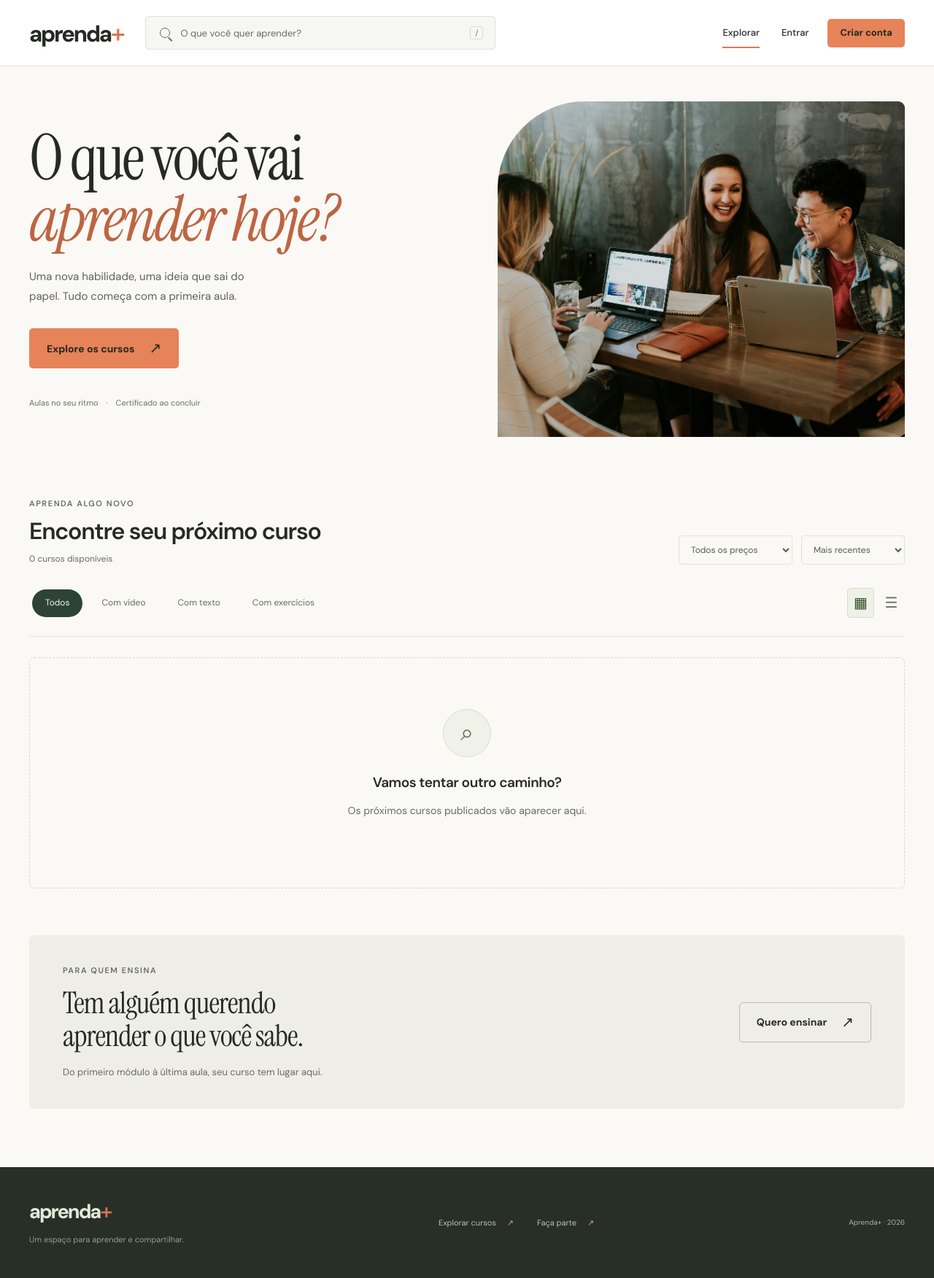
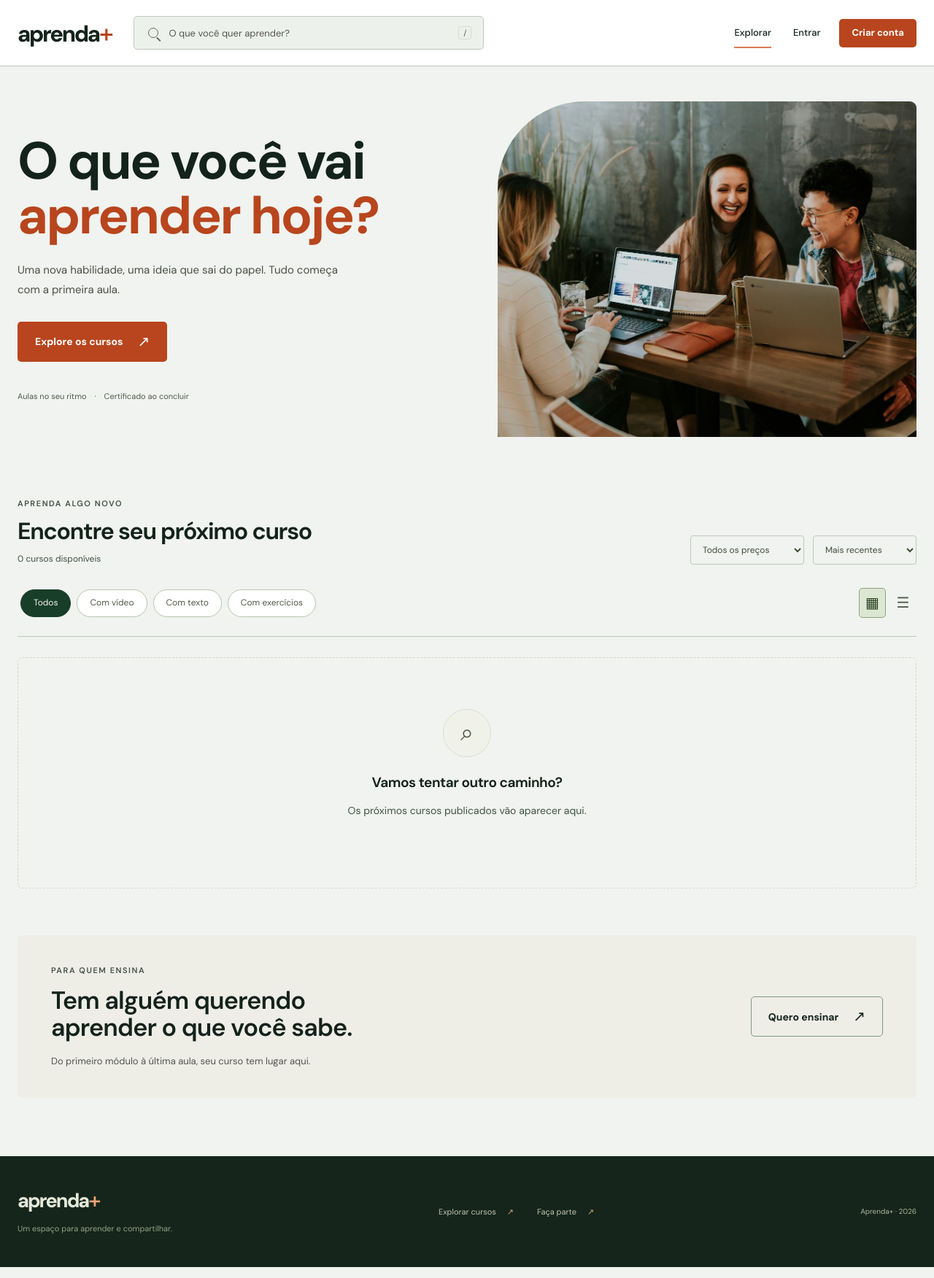
Before and after one commit to yRicke/Aprenda-, a Django app: page / in a window 1280 px wide. Shown: the whole page at 73% size. Run offline with Django 5.2, Linux system fonts and the light colour scheme; data that the repository does not hold is empty.

Commit message:
style: ajustar tipografia, contraste e margens da interface

```diff
--- a/static/css/experiencia.css
+++ b/static/css/experiencia.css
@@ -3,7 +3,7 @@
   padding: 1px 6px;
   border: 1px solid #d8ded0;
   border-radius: 3px;
-  color: #727b67;
+  color: #5b6252;
   font: 11px 'DM Sans', sans-serif;
 }
 
@@ -21,7 +21,7 @@
 .hero-copy .hero-footnote {
   max-width: none;
   margin: 38px 0 0;
-  color: #68715f;
+  color: #535a4c;
   font-size: 11px;
 }
 
@@ -111,12 +111,13 @@
 
 .format-filters a {
   padding: 8px 17px;
-  border: 1px solid transparent;
+  border: 1px solid #b7c6ad;
   border-radius: 30px;
-  color: #66715b;
+  color: #525a49;
   font-size: 12px;
   text-decoration: none;
   white-space: nowrap;
+  background: #ffffff;
 }
 
 .format-filters a:hover {
@@ -124,8 +125,9 @@
 }
 
 .format-filters a[aria-current] {
-  background: #2c4335;
+  background: #183d28;
   color: #f4f5ed;
+  border-color: #183d28;
 }
 
 .view-controls {
@@ -144,13 +146,13 @@
   padding: 5px;
   border: 1px solid transparent;
   background: transparent;
-  color: #6d785f;
+  color: #57604c;
 }
 
 .view-controls button[aria-pressed=true] {
-  border-color: #d5ddc9;
-  background: #edf1e7;
-  color: #334f27;
+  border-color: #8da180;
+  background: #dce7d3;
+  color: #293f1f;
 }
 
 .course-card-actions {
--- a/static/css/fonts.css
+++ b/static/css/fonts.css
@@ -6,21 +6,3 @@
   src: url(../fonts/aprenda-0.woff2) format('woff2');
   unicode-range: U+0000-00FF, U+0131, U+0152-0153, U+02BB-02BC, U+02C6, U+02DA, U+02DC, U+0304, U+0308, U+0329, U+2000-206F, U+20AC, U+2122, U+2191, U+2193, U+2212, U+2215, U+FEFF, U+FFFD;
 }
-
-@font-face {
-  font-family: 'Instrument Serif';
-  font-style: italic;
-  font-weight: 400;
-  font-display: swap;
-  src: url(../fonts/aprenda-1.woff2) format('woff2');
-  unicode-range: U+0000-00FF, U+0131, U+0152-0153, U+02BB-02BC, U+02C6, U+02DA, U+02DC, U+0304, U+0308, U+0329, U+2000-206F, U+20AC, U+2122, U+2191, U+2193, U+2212, U+2215, U+FEFF, U+FFFD;
-}
-
-@font-face {
-  font-family: 'Instrument Serif';
-  font-style: normal;
-  font-weight: 400;
-  font-display: swap;
-  src: url(../fonts/aprenda-2.woff2) format('woff2');
-  unicode-range: U+0000-00FF, U+0131, U+0152-0153, U+02BB-02BC, U+02C6, U+02DA, U+02DC, U+0304, U+0308, U+0329, U+2000-206F, U+20AC, U+2122, U+2191, U+2193, U+2212, U+2215, U+FEFF, U+FFFD;
-}
--- a/static/css/plataforma.css
+++ b/static/css/plataforma.css
@@ -1,12 +1,14 @@
 :root {
   color-scheme: light;
-  --paper: #faf9f6;
-  --ink: #252a27;
-  --muted: #666d61;
-  --line: #e1e2da;
-  --accent: #e78358;
-  --accent-hover: #ef946e;
+  --paper: #f0f3ef;
+  --ink: #13231b;
+  --muted: #425247;
+  --line: #bec8bd;
+  --accent: #b8451d;
+  --accent-hover: #923415;
   --ease: cubic-bezier(.2, 0, 0, 1);
+  --page-gutter: 24px;
+  --content-max: 1920px;
 }
 
 * {
@@ -55,7 +57,7 @@ button, .button {
   border: 1px solid transparent;
   border-radius: 5px;
   background: var(--accent);
-  color: #242820;
+  color: #ffffff;
   font-size: 14px;
   font-weight: 700;
   line-height: 1.45;
@@ -83,14 +85,14 @@ button[hidden] {
 }
 
 .secondary {
-  background: transparent;
-  border-color: #b8bcb1;
+  background: #ffffff;
+  border-color: #849680;
   color: var(--ink);
 }
 
 .secondary:hover {
-  background: #efefe9;
-  border-color: #838b7e;
+  background: #e6edde;
+  border-color: #526b4b;
 }
 
 .danger {
@@ -121,7 +123,7 @@ button[hidden] {
 h1, h2, h3 {
   margin: 0 0 16px;
   line-height: 1.18;
-  font-weight: 600;
+  font-weight: 650;
   letter-spacing: -.04em;
 }
 
@@ -167,7 +169,8 @@ summary::-webkit-details-marker {
 }
 
 .container {
-  width: min(1280px, calc(100% - 80px));
+  width: calc(100% - var(--page-gutter) - var(--page-gutter));
+  max-width: var(--content-max);
   margin-inline: auto;
 }
 
@@ -300,10 +303,10 @@ main.container {
   grid-template-columns: auto minmax(180px, 1fr) auto auto;
   align-items: center;
   gap: 30px;
-  max-width: 1440px;
+  max-width: calc(var(--content-max) + var(--page-gutter) + var(--page-gutter));
   min-height: 90px;
   margin: auto;
-  padding: 18px 40px;
+  padding: 18px var(--page-gutter);
 }
 
 .brand {
@@ -317,7 +320,7 @@ main.container {
 
 .brand span {
   display: inline-block;
-  color: #db744d;
+  color: var(--accent);
   font-size: 36px;
   font-weight: 500;
   transform: translateY(1px);
@@ -333,7 +336,7 @@ main.container {
   padding: 0 16px;
   border: 1px solid var(--line);
   border-radius: 5px;
-  background: #f6f6f2;
+  background: #edf1eb;
 }
 
 .header-search:focus-within {
@@ -357,7 +360,7 @@ main.container {
 }
 
 .header-search input::placeholder {
-  color: #6b6c65;
+  color: #565651;
 }
 
 .search-button {
@@ -556,22 +560,23 @@ main.container {
 
 .hero-copy h1 {
   margin-bottom: 24px;
-  font-family: 'Instrument Serif', serif;
-  font-size: clamp(54px, 6.8vw, 92px);
-  font-weight: 400;
-  line-height: .96;
+  font-family: 'DM Sans', sans-serif;
+  font-size: clamp(50px, 5.6vw, 80px);
+  font-weight: 700;
+  line-height: 1.04;
   letter-spacing: -.035em;
 }
 
 .hero-copy h1 em {
-  color: #bd6542;
-  font-weight: 400;
+  color: var(--accent);
+  font-weight: 700;
+  font-style: normal;
 }
 
 .hero-copy p {
-  max-width: 340px;
+  max-width: 460px;
   margin-bottom: 30px;
-  color: #5e6457;
+  color: #4b5046;
   font-size: 15px;
   line-height: 1.8;
 }
@@ -837,9 +842,9 @@ main.container {
 }
 
 .teach-panel h2 {
-  font-family: 'Instrument Serif', serif;
-  font-size: 41px;
-  font-weight: 400;
+  font-family: 'DM Sans', sans-serif;
+  font-size: 34px;
+  font-weight: 600;
   line-height: 1.1;
   letter-spacing: -.025em;
 }
@@ -847,7 +852,7 @@ main.container {
 .teach-panel p:last-child {
   max-width: 440px;
   margin-bottom: 0;
-  color: #676b60;
+  color: #52564d;
   font-size: 13px;
 }
 
@@ -881,7 +886,7 @@ main.container {
   border: 1px solid #d9decf;
   border-radius: 50%;
   background: #f0f2e9;
-  color: #626c54;
+  color: #4e5643;
   font-size: 32px;
 }
 
@@ -1685,7 +1690,7 @@ progress::-moz-progress-bar {
   border: 1px solid #d0d6c5;
   border-radius: 4px;
   background: white;
-  color: #526047;
+  color: #424d39;
   font-size: 14px;
   transition: border-color 120ms var(--ease);
 }
@@ -1706,7 +1711,7 @@ textarea {
 }
 
 label {
-  color: #626e56;
+  color: #4e5845;
   font-size: 12px;
   font-weight: 500;
 }
@@ -2062,7 +2067,7 @@ form p {
 
 .site-footer {
   padding: 44px 0;
-  background: #272f27;
+  background: #15251b;
   color: #bcc4b0;
 }
 
@@ -2080,6 +2085,7 @@ form p {
 
 .site-footer .brand span {
   font-size: 31px;
+  color: #f2a377;
 }
 
 .site-footer p {
```
Also changed, not shown: other parts of static/css/experiencia.css (+50 -47 lines), other parts of static/css/plataforma.css (+93 -92 lines), static/fonts/Instrument-Serif-LICENSE.txt (deleted, +0 -93 lines), static/images/CREDITOS.md (+1 -1 lines), static/fonts/aprenda-1.woff2 (deleted), static/fonts/aprenda-2.woff2 (deleted).
